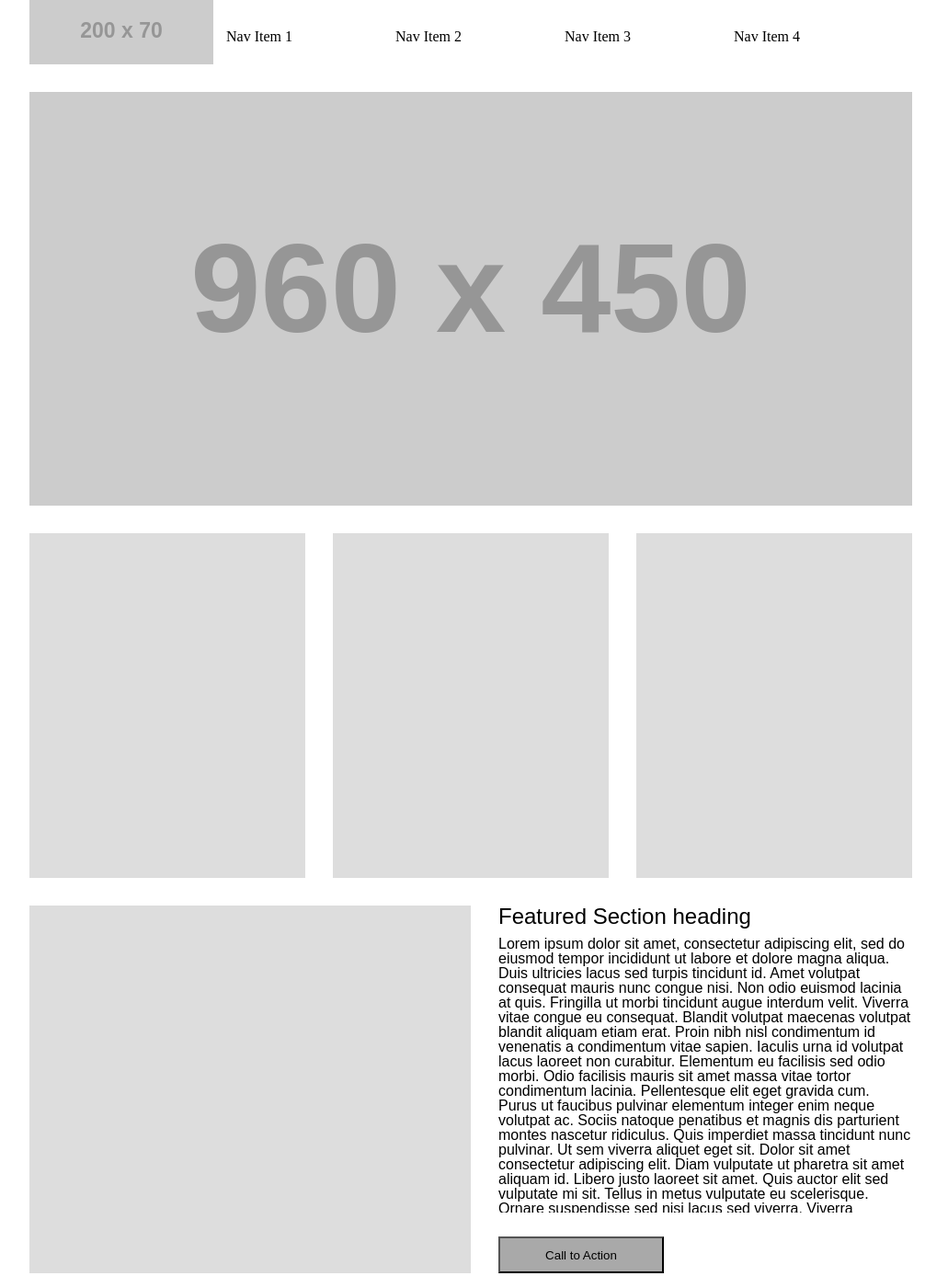
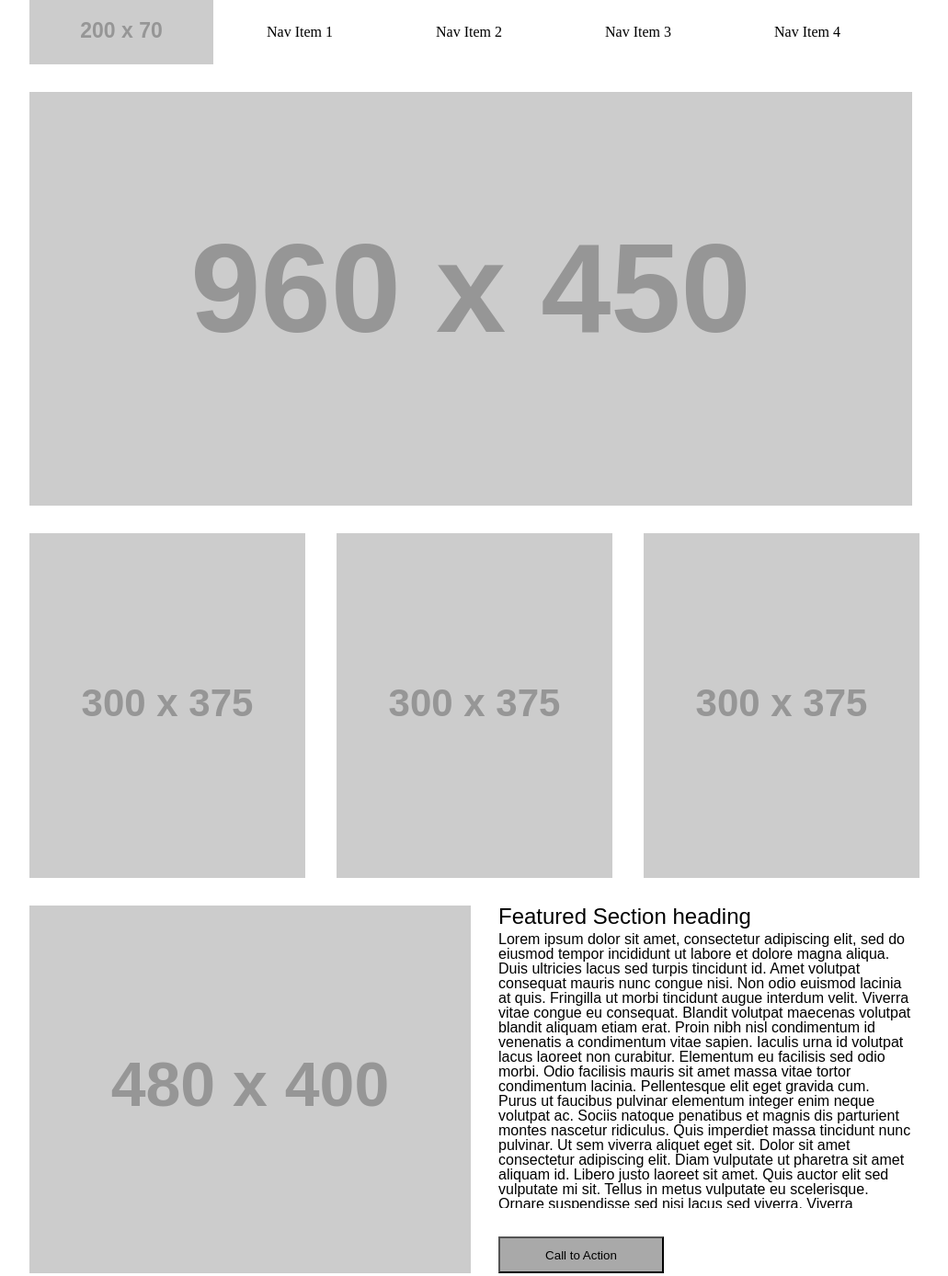
Before and after one commit to KD-CodeFellows-labs/wireframe-exercise, a plain HTML site: page index.html in a window 1280 px wide. Shown: the top 1388 px of the page at 92% size, without its empty margins (128-1159 px from the left). Drawn offline with Linux system fonts and the light colour scheme; placeholder pictures from the web are drawn by us.

Commit message:
improved style

```diff
--- a/css/style.css
+++ b/css/style.css
@@ -1,30 +1,30 @@
-header {
-    width: 100%;
-    height: 100px;
-    /* text-align: center; */
-}
 section#logo {
-    background: darkgray;
-    display: inline-block;
     width: 200px;
     height: 70px;
-    margin-right: 10px;
 }
 img {
-    margin-bottom: 5px;
+    margin-bottom: 0px;
 }
 li {
-    display: inline-block;
     list-style-type: none;
+    text-align: center;
     width: 180px;
     position: relative;
     top: -30px;
 }
 nav {
+    margin-left: auto;
+    margin-right: auto;
     width: 960px;
-    margin-right: auto;
-    margin-left: auto;
-    white-space: nowrap;
+    height: 70px;
+    top: -30px;
+}
+nav * {
+    display: inline-block;
+}
+header {
+    width: 100%;
+    height: 100px;
 }
 main {
     width: 960px;
@@ -43,6 +43,7 @@ article#heroImage {
 article#sub {
     height: 375px;
     margin-bottom: 30px;
+    white-space: nowrap;
 }
 #sub section {
     background: #DDD;
@@ -74,13 +75,14 @@ article#feature section:last-child {
 h3 {
     font-family: Arial, Helvetica, sans-serif;
     font-size: 1.5em;
+    margin-bottom: 2px;
 }
 p {
     font-family: Arial, Helvetica, sans-serif;
     font-size: 1em;
     width: 450px;
     height: 300px;
-    padding-top: 10px;
+    margin-top: 5px;
     overflow-y: scroll;
 }
 button {
@@ -93,6 +95,6 @@ button {
 footer {
     background: #DDD;
     width: auto;
-    height: 120px;
+    height: 200px;
     margin-top: 30px;
 }
--- a/index.html
+++ b/index.html
@@ -18,10 +18,12 @@
         <main>
             <article id="heroImage"><img src="https://placehold.it/960x450/ddd"></article>
             <article id="sub">
-                <section></section><section></section><section></section>
+                <section><img src="https://placehold.it/300x375/ddd"></section>
+                <section><img src="https://placehold.it/300x375/ddd"></section>
+                <section><img src="https://placehold.it/300x375/ddd"></section>
             </article>
             <article id="feature">
-                <section id="banner"></section>
+                <section id="banner"><img src="https://placehold.it/480x400/ddd"></section>
                 <section>
                     <h3>Featured Section heading</h3>
                     <p>Lorem ipsum dolor sit amet, consectetur adipiscing elit, sed do eiusmod tempor incididunt ut labore et dolore magna aliqua. Duis ultricies lacus sed turpis tincidunt id. Amet volutpat consequat mauris nunc congue nisi. Non odio euismod lacinia at quis. Fringilla ut morbi tincidunt augue interdum velit. Viverra vitae congue eu consequat. Blandit volutpat maecenas volutpat blandit aliquam etiam erat. Proin nibh nisl condimentum id venenatis a condimentum vitae sapien. Iaculis urna id volutpat lacus laoreet non curabitur. Elementum eu facilisis sed odio morbi. Odio facilisis mauris sit amet massa vitae tortor condimentum lacinia.
```
